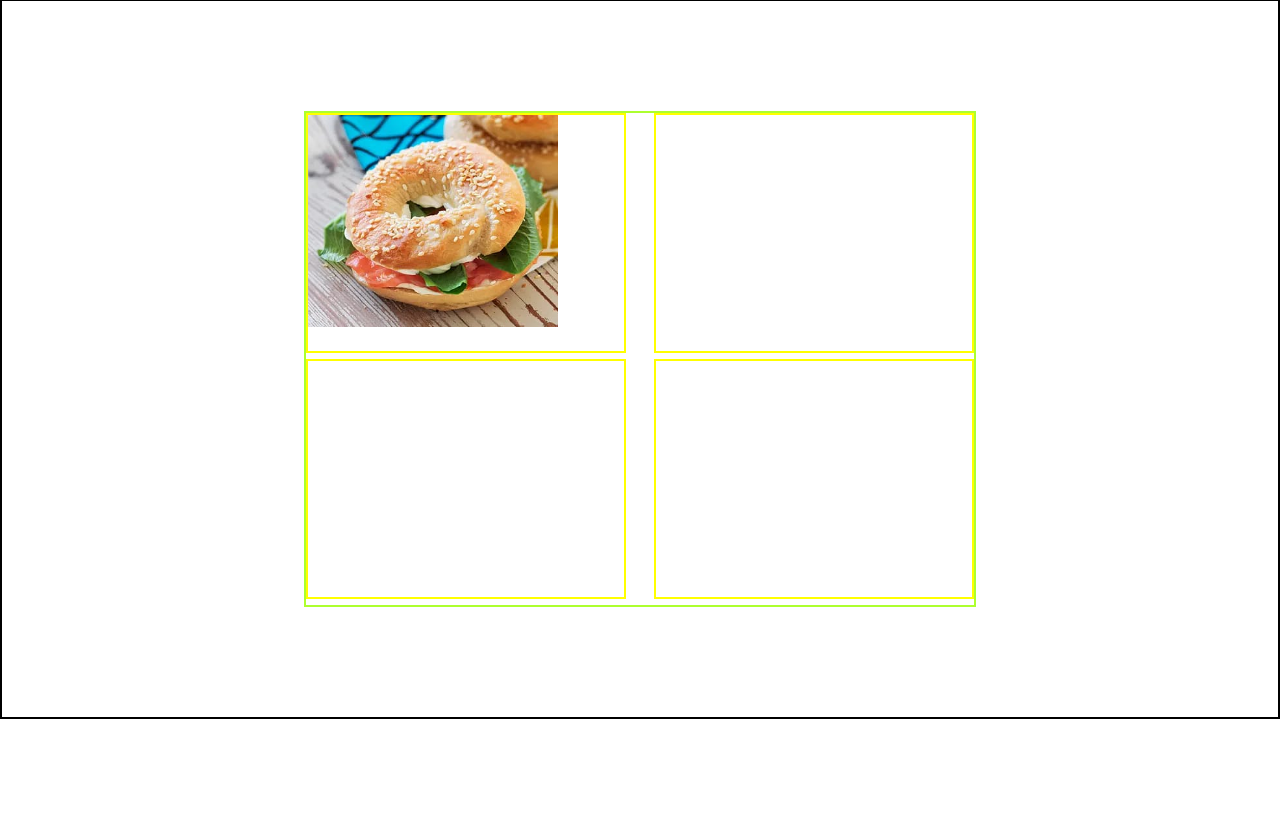
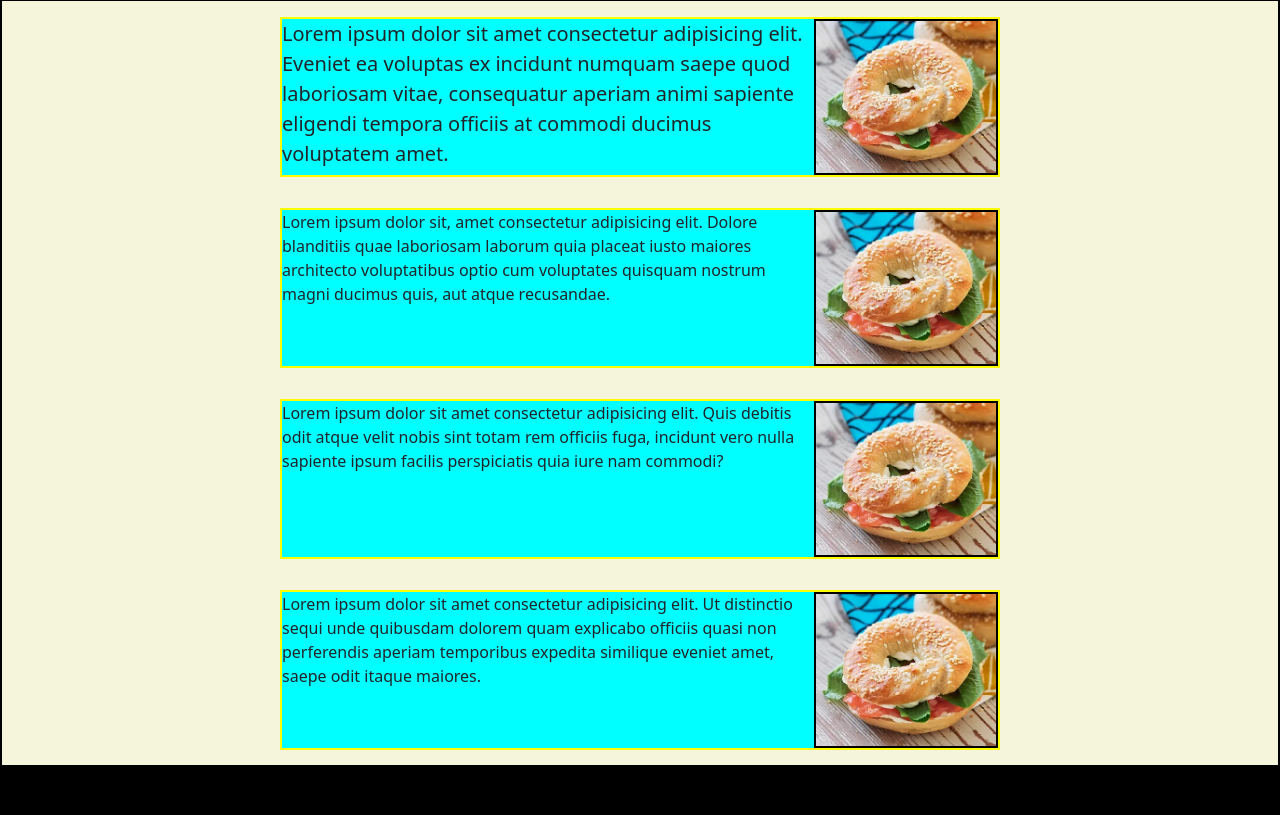
Before and after one commit to 02HJA11/JAVA22-html-slutprojekt-johan-axmon, a plain HTML site: page index.html in a window 1280 px wide. Shown: the part 57-872 px from the top of the page. Before the commit the page ends 800 px from the top, so only its background shows below. Drawn offline with nearby package versions, Linux system fonts and the light colour scheme.

Commit message:
made big changes

```diff
--- a/css/style.css
+++ b/css/style.css
@@ -1,14 +1,21 @@
+body{
+    background-color: beige;
+}
+
 .main-body{
     border: solid 2px black;
-    height: 45rem;
+    height: 48rem;
     display: flex;
-    justify-content: center;
+    justify-content: space-between;
+
     align-items: center;
-    flex-wrap: wrap;
+    /* flex-wrap: wrap; */
+    flex-direction: column;
+
 
 }
 
-.separator{
+/* .separator{
     border: solid 2px greenyellow;
     display: flex;
     flex-wrap: wrap;
@@ -18,15 +25,31 @@
     align-items: flex-start;
     height: 31rem;
 
-}
+} */
 
 .projects{
     border: solid 2px yellow;
-    height: 15rem;
+    height: 10rem;
+    background-color: aqua;
     flex-basis: auto;
-    width: 20rem;
+    width: 45rem;
+    margin: auto;
+    display: flex;
+    flex-direction: row-reverse;
 }
 
-#image{
+.images{
     border: solid 2px black;
+    height: 9.8rem;
 }
+
+#textone{
+    font-size: 20px;
+}
+
+.main-footer{
+    border: solid 2px black;
+    height: 3rem;
+    display: flex;
+    background-color: black;
+}
--- a/index.html
+++ b/index.html
@@ -31,14 +31,11 @@
                         Dropdown
                       </a>
                       <ul class="dropdown-menu">
-                        <li><a class="dropdown-item" href="#">Action</a></li>
-                        <li><a class="dropdown-item" href="#">Another action</a></li>
-                        <li><a class="dropdown-item" href="#">Something else here</a></li>
-                        <li><a class="dropdown-item" href="#">Something else here</a></li>
+                        <li><a class="dropdown-item" href="html/project1.html">Project1</a></li>
+                        <li><a class="dropdown-item" href="html/project2.html">Project2</a></li>
+                        <li><a class="dropdown-item" href="html/project3.html">Project3</a></li>
+                        <li><a class="dropdown-item" href="html/project4.html">Project4<a></li>
                       </ul>
-                    </li>
-                    <li class="nav-item">
-                      <a class="nav-link">Disabled</a>
                     </li>
                   </ul>
 
@@ -46,14 +43,27 @@
         </div>
     </nav>
    <article class="main-body">
-    <div  class="separator">
+    <!-- <div  class="separator"> -->
     <div class="projects">
-      <img src="images/bagels.jpg" alt="image" width="250px">
+      <img src="images/bagels.jpg" alt="image" class="images">
+      <p id="textone">Lorem ipsum dolor sit amet consectetur adipisicing elit. Eveniet ea voluptas ex incidunt numquam saepe quod laboriosam vitae, consequatur aperiam animi sapiente eligendi tempora officiis at commodi ducimus voluptatem amet.</p>
     </div>
-    <div class="projects"></div>
-    <div class="projects"></div>
-    <div class="projects"></div>
+    <div class="projects">
+      <img src="images/bagels.jpg" alt="image" class="images">
+      <p>Lorem ipsum dolor sit, amet consectetur adipisicing elit. Dolore blanditiis quae laboriosam laborum quia placeat iusto maiores architecto voluptatibus optio cum voluptates quisquam nostrum magni ducimus quis, aut atque recusandae.</p>
     </div>
+    <div class="projects">
+      <img src="images/bagels.jpg" alt="image" class="images">
+      <p>Lorem ipsum dolor sit amet consectetur adipisicing elit. Quis debitis odit atque velit nobis sint totam rem officiis fuga, incidunt vero nulla sapiente ipsum facilis perspiciatis quia iure nam commodi?</p>
+    </div>
+    <div class="projects">
+      <img src="images/bagels.jpg" alt="image" class="images">
+      <p>Lorem ipsum dolor sit amet consectetur adipisicing elit. Ut distinctio sequi unde quibusdam dolorem quam explicabo officiis quasi non perferendis aperiam temporibus expedita similique eveniet amet, saepe odit itaque maiores.</p>
+    </div>
+    <!-- </div> -->
    </article>
+   <footer class="main-footer">
+
+   </footer>
 </body>
 </html>
```
